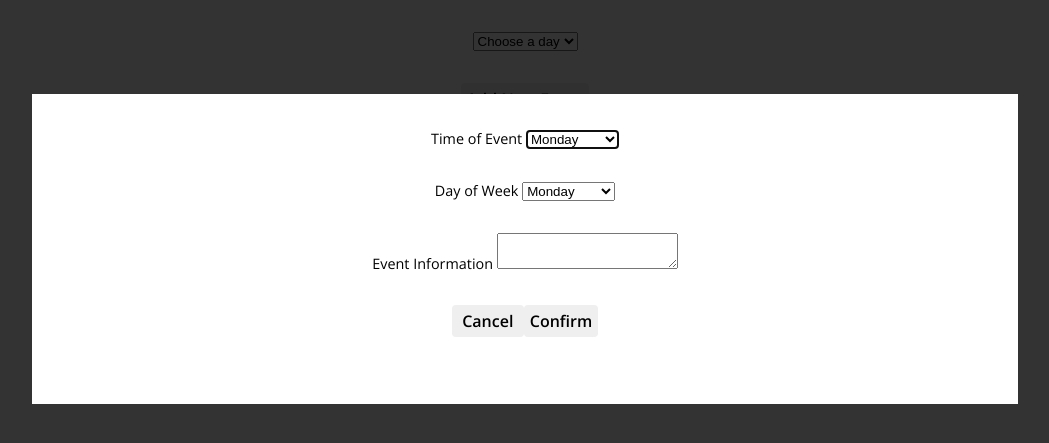
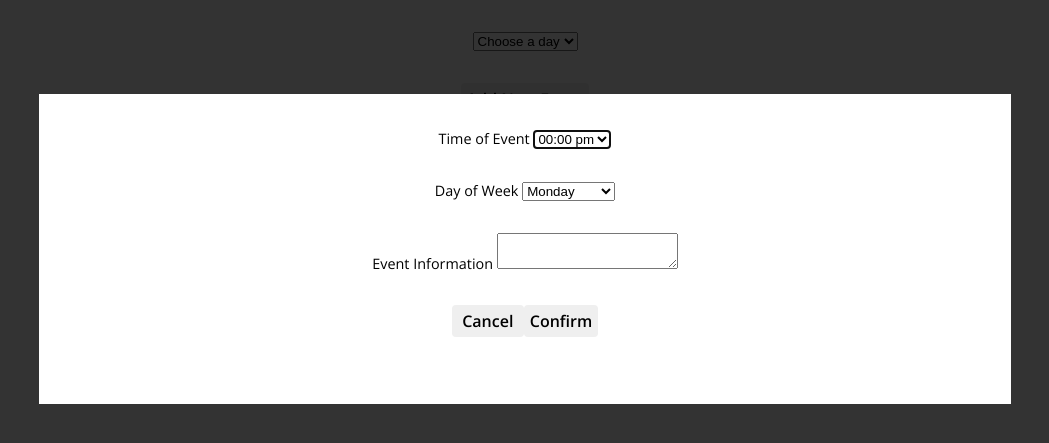
Before and after one commit to skylarshaffer/week-planner, a plain HTML site: page index.html in a window 1280 px wide. Both pictures are taken after a click on the button "Add New Event". Shown: the part 151-594 px from the top of the page, without its empty margins (115-1164 px from the left). Drawn offline with nearby package versions, Linux system fonts and the light colour scheme; a web font is replaced by a local one.

Commit message:
skylar-6

```diff
--- a/index.html
+++ b/index.html
@@ -138,13 +138,23 @@
             <div class="calendar-item">
               <label for="modal-time-of-event">Time of Event</label>
               <select name="time-of-event" id="time">
-                <option value="Monday">Monday</option>
-                <option value="Tuesday">Tuesday</option>
-                <option value="Wednesday">Wednesday</option>
-                <option value="Thursday">Thursday</option>
-                <option value="Friday">Friday</option>
-                <option value="Saturday">Saturday</option>
-                <option value="Sunday">Sunday</option>
+                <option value="00:00 pm">00:00 pm</option>
+                <option value="00:30 pm">00:30 pm</option>
+                <option value="01:00 pm">01:00 pm</option>
+                <option value="01:30 pm">01:30 pm</option>
+                <option value="02:00 pm">02:00 pm</option>
+                <option value="02:30 pm">02:30 pm</option>
+                <option value="03:00 pm">03:00 pm</option>
+                <option value="03:30 pm">03:30 pm</option>
+                <option value="04:00 pm">04:00 pm</option>
+                <option value="04:30 pm">04:30 pm</option>
+                <option value="05:00 pm">05:00 pm</option>
+                <option value="05:30 pm">05:30 pm</option>
+                <option value="06:00 pm">06:00 pm</option>
+                <option value="06:30 pm">06:30 pm</option>
+                <option value="07:00 pm">07:00 pm</option>
+                <option value="07:30 pm">07:30 pm</option>
+                <option value="08:00 pm">08:00 pm</option>
               </select>
             </div>
           </div>
--- a/js/main.js
+++ b/js/main.js
@@ -1,4 +1,4 @@
-"use strict";
+'use strict';
 const $addNewEventButton = document.querySelector('#add-new-event-button');
 const $dialog = document.querySelector('dialog');
 const $cancelButton = document.querySelector('#cancel-button');
@@ -23,11 +23,12 @@ const domQueries = {
 };
 console.dir($tbody);
 for (const key in domQueries) {
-    if (!domQueries[key])
-        throw new Error(`The ${key} dom query failed`);
+  if (!domQueries[key]) throw new Error(`The ${key} dom query failed`);
 }
 //  LISTENERS
 $addNewEventButton.addEventListener('click', () => {
+  $formInputs.reset();
+  data.editing = null;
   $dialog.showModal();
 });
 $cancelButton.addEventListener('click', () => {
@@ -42,14 +43,23 @@ $formInputs.addEventListener('submit', (event) => {
     information: $formElements.information.value,
     entryId: data.nextEntryId,
   };
+  if (!data.editing) {
     $tbody.prepend(renderEntry(formSubmission));
-    if (!data.editing) {
     data.entries.unshift(formSubmission);
     data.nextEntryId++;
   }
   if (data.editing) {
-        const $selectedTr = document.querySelector(`tr[data-entry-id="${data.editing.entryId}"]`);
+    formSubmission.entryId = data.editing.entryId;
+    const $selectedTr = document.querySelector(
+      `tr[data-entry-id="${data.editing.entryId}"]`,
+    );
     $tbody.replaceChild(renderEntry(formSubmission), $selectedTr);
+    for (let i = 0; i < data.entries.length; i++) {
+      if (data.entries[i].entryId === data.editing.entryId) {
+        data.entries[i] = data.editing;
+        break;
+      }
+    }
   }
   data.editing = null;
   $dialog.close();
@@ -103,8 +113,7 @@ $tbody.addEventListener('click', (event) => {
         break;
       }
     }
-        if (!data.editing)
-            throw new Error("The data.entries failed");
+    if (!data.editing) throw new Error('The data.entries failed');
     $formDay.value = data.editing.day;
     $formTime.value = data.editing.time;
     $formInformation.value = data.editing.information;
```
Also changed, not shown: ts/main.ts (+19 -9 lines), css/.txt (added). Lines whose indentation alone changed are shown as unchanged.
